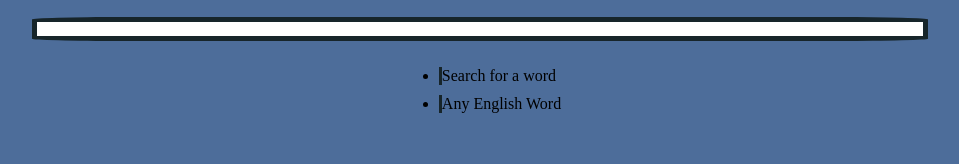
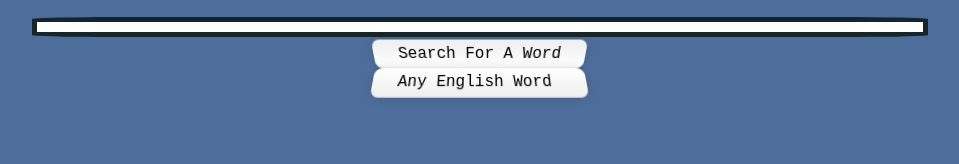
Before and after one commit to facn6/autocomplete-GAS, a website: page public/view/index.html in a window 1280 px wide. Shown: the part 220-384 px from the top of the page, without its empty margins (160-1119 px from the left). Drawn offline with Linux system fonts and the light colour scheme.

Commit message:
results show up and are clickable relates #13

```diff
--- a/public/view/app.js
+++ b/public/view/app.js
@@ -9,6 +9,7 @@ const getMatches = (e) => {
             .then((data) => {
                 data.words.map(word => {
                     const wordSuggestion = document.createElement("li");
+                    wordSuggestion.addEventListener('onclick', getResult);
                     wordSuggestion.classList.add('word')
                     wordSuggestion.innerText = word;
                     suggestions.appendChild(wordSuggestion);
@@ -22,6 +23,7 @@ const getMatches = (e) => {
         prompt.innerText = "Search for a word";
         suggestions.appendChild(prompt);
     }
+
 }
 
 const getResult = (e) => {
@@ -30,7 +32,6 @@ const getResult = (e) => {
     if (val.length < 1) {
 
     }
-
 }
 
 const searchInput = document.querySelector('.search-bar');
--- a/public/view/style.css
+++ b/public/view/style.css
@@ -3,13 +3,14 @@ body {
     display: flex;
     flex-direction: column;
     align-items: center;
+    font-family: 'Courier New', Courier, monospace;
 }
+
 
 .description {
     margin: 40px 40px;
     text-align: center;
     color: black;
-    font-family: 'Courier New', Courier, monospace;
 }
 
 .search-sec {
@@ -27,7 +28,7 @@ body {
     width: 70vw;
     height: 10%;
     font-size: 30px;
-    font-family: 'Courier New', Courier, monospace;
+    outline: none;
 }
 
 .search-icon {
@@ -36,23 +37,40 @@ body {
     margin: 20px 20px;
 }
 
-.list-section
-{
-    text-align: center;
-    width: 70%;
-    background: white;
-    font-family: 'Courier New', Courier, monospace;
+/* ------- Autocomplete list --------*/
 
+.suggestions {
+    margin: 0;
+    padding: 0;
+    position: relative;
+    perspective: 40px;
 }
 
-.list-container{
+.suggestions li {
+    background: white;
+    list-style: none;
+    border-bottom: 1px solid #D8D8D8;
+    box-shadow: 0 0 10px rgba(0, 0, 0, 0.14);
+    margin: 0;
+    padding: 5px 25px;
     display: flex;
-    justify-content: center;
-    flex-direction: column;
-    list-style-type:none;
+    justify-content: space-between;
+    text-transform: capitalize;
+  border-radius: .5rem;
+}
 
+.suggestions li:hover {
+    color: orange;
+    font-weight: 600;
+    cursor: pointer;
 }
-li{
-    margin: 10px 10px;
-    border-left: 3px solid #17252a;
+
+.suggestions li:nth-child(even) {
+    transform: perspective(100px) rotateX(3deg) translateY(2px) scale(1.001);
+    background: linear-gradient(to bottom,  #ffffff 0%,#EFEFEF 100%);
 }
+
+.suggestions li:nth-child(odd) {
+    transform: perspective(100px) rotateX(-3deg) translateY(3px);
+    background: linear-gradient(to top,  #ffffff 0%,#EFEFEF 100%);
+}
--- a/src/js/autoComplete.js
+++ b/src/js/autoComplete.js
@@ -9,7 +9,6 @@ const buildCountIndex = (words) => {
             obj[length] = ind;
         }
     });
-    console.log('------- running Count Index -------');
 
     return obj;
 };
```
